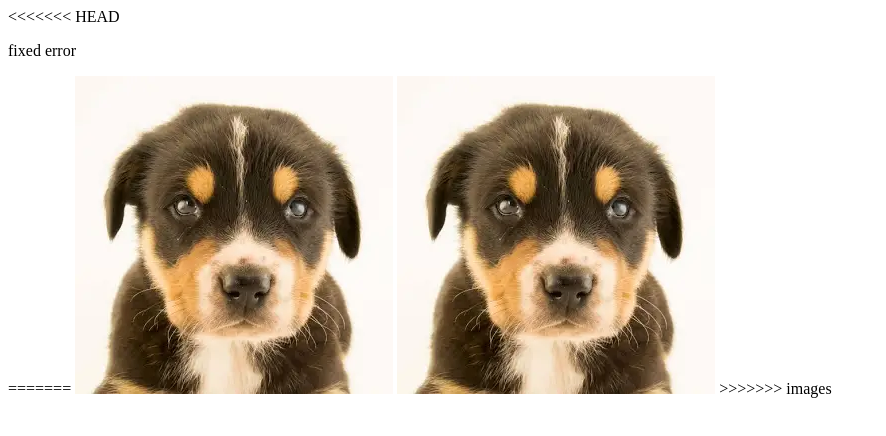
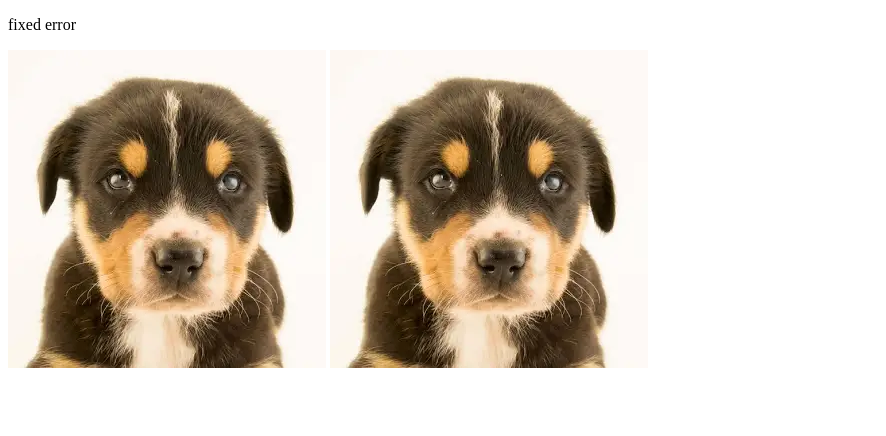
Before and after one commit to pHewx/test4, a website: page index.html in a window 1280 px wide. Shown: the whole page, without its empty margins (0-886 px from the left). Drawn offline with Linux system fonts and the light colour scheme.

Commit message:
merged with images after fixing conflicts

```diff
--- a/index.html
+++ b/index.html
@@ -8,12 +8,9 @@
 </head>
 
 <body>
-<<<<<<< HEAD
   <p>fixed error</p>
-=======
   <img src="dog.webp" alt="">
   <img src="dog.webp" alt="">
->>>>>>> images
 </body>
 
 
```
